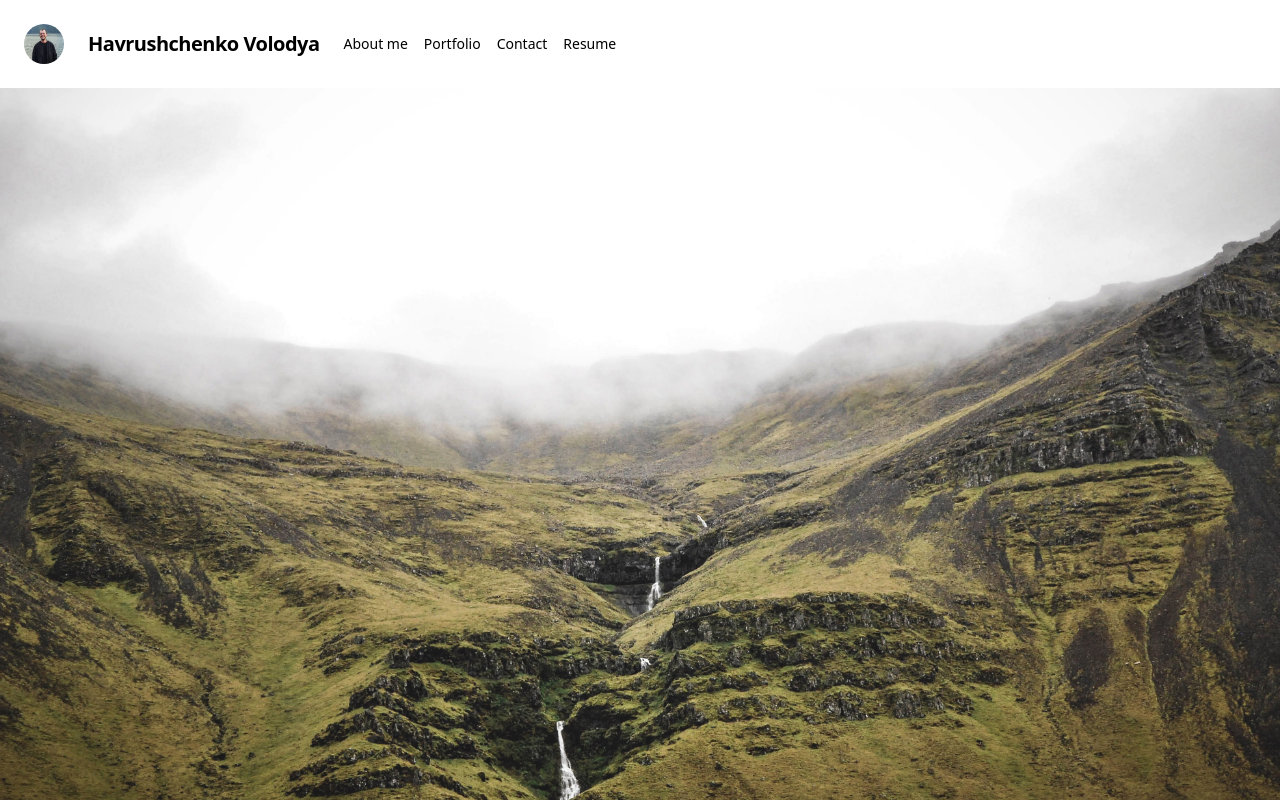
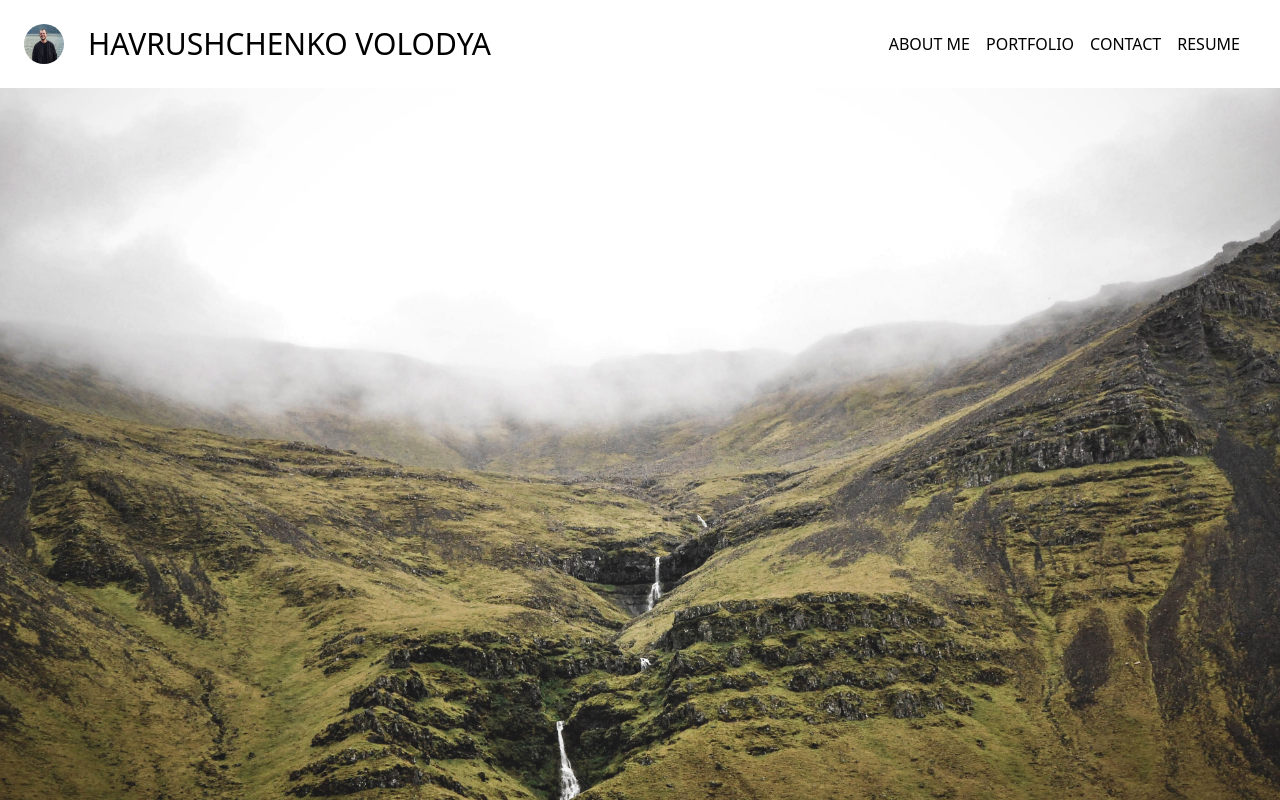
Before and after one commit to Havrushchenko/react-portfolio, a React (Create React App) app: page / in a window 1280 px wide. Shown: the top 800 px of the page. Built offline with nearby package versions, Linux system fonts and the light colour scheme.

Commit message:
added conditional rendering of pages

```diff
--- a/src/App.js
+++ b/src/App.js
@@ -1,32 +1,47 @@
-import React, { useState } from 'react';
-import Nav from './components/Nav';
-import Footer from './components/Footer';
+import React from "react";
+import PortfolioContainer from "./components/PortfolioContainer";
 
-function App() {
-  const [categories] = useState([
-    { name: 'about me' },
-    { name: 'portfolio' },
-    { name: 'contact' },
-    { name: 'resume' },
-  ]);
-
-  const [currentCategory, setCurrentCategory] = useState(categories[0]);
-
-  return (
-    <div>
-      <header>
-        <Nav
-          categories={categories}
-          setCurrentCategory={setCurrentCategory}
-          currentCategory={currentCategory}>
-        </Nav>
-      </header>
-      <main>
-        <div className="background-image"></div>
-      </main>
-      <Footer></Footer>
-    </div>
-  );
-}
+const App = () => <PortfolioContainer />;
 
 export default App;
+
+
+
+// import React, { useState } from 'react';
+// import Nav from './components/Nav';
+// import About from './components/About';
+// import Resume from './components/Resume';
+// import Footer from './components/Footer';
+
+
+// function App() {
+//   const [categories] = useState([
+//     { name: 'about me' },
+//     { name: 'portfolio' },
+//     { name: 'contact' },
+//     { name: 'Resume' },
+//   ]);
+
+//   const [currentCategory, setCurrentCategory] = useState(categories[0]);
+
+//   return (
+//     <div>
+//       <header>
+//         <Nav
+//           categories={categories}
+//           setCurrentCategory={setCurrentCategory}
+//           currentCategory={currentCategory}>
+//         </Nav>
+//       </header>
+//       <main>
+//         <div className="background-image">
+//           <Resume></Resume>
+//         <About></About>
+//         </div>
+//       </main>
+//       <Footer></Footer>
+//     </div>
+//   );
+// }
+
+// export default App;
--- /dev/null
+++ b/src/components/About/index.js
@@ -0,0 +1,24 @@
+import React from 'react';
+import avatar from '../../assets/img/avatar.jpg';
+
+export default function About() {
+    return (
+        <div class="flex items-center justify-center h-screen">
+            <div class="flex items-center">
+                <div class="max-h-96 md:h-screen">
+                    <div class="flex bg-white p-10">
+                        <div class="mb-auto mt-auto max-w-lg">
+                            <h1 class="text-3xl uppercase">Havrushchenko Volodya</h1>
+                            <p class="font-semibold mb-5">Web Developer, Lviv (UA)</p>
+                            <p>Lorem ipsum dolor sit amet, consectetuer adipiscing elit. Donec odio. Quisque volutpat mattis eros. Nullam malesuada erat ut turpis. Suspendisse urna nibh, viverra non, semper suscipit, posuere a, pede.</p>
+                            <button class="bg-black rounded-md py-3 px-7 mt-6 text-white">Email Me</button>
+                        </div>
+                        <div className="avatar">
+                            <img src={avatar} alt=""></img>
+                        </div>
+                    </div>
+                </div>
+            </div>
+        </div>
+    );
+}
--- a/src/components/Footer/index.js
+++ b/src/components/Footer/index.js
@@ -2,7 +2,6 @@ import React from 'react';
 const year = new Date().getFullYear();
 
 function Footer() {
-
     return (
         <section>
             <footer className="flex items-center justify-between flex-wrap bg-teal p-6">
@@ -77,7 +76,7 @@ function Footer() {
                     </a>
                 </div>
             </footer>
-<div className='flex justify-center text-sm'>
+            <div className='flex justify-center text-sm pb-6'>
                 {`Copyright © ${year}`}</div>
         </section>
     );
--- a/src/components/Nav/index.js
+++ b/src/components/Nav/index.js
@@ -1,40 +1,58 @@
-import React, { useEffect } from 'react';
+import React from 'react';
 import avatar from '../../assets/img/avatar.jpg';
-import { capitalizeFirstLetter } from '../../utils/helpers';
 
-function Nav(props) {
-    const {
-        categories = [],
-        setCurrentCategory,
-        currentCategory,
-    } = props;
+// TODO: Add a comment explaining how we are able to extract the key value pairs from props
 
-    useEffect(() => {
-        document.title = capitalizeFirstLetter(currentCategory.name);
-    }, [currentCategory]);
-
+function Nav({ currentPage, handlePageChange }) {
     return (
         <nav className="flex items-center justify-between flex-wrap bg-teal p-6">
             <div className="flex items-center flex-no-shrink mr-6">
-            <img class="w-10 h-10 rounded-full mr-6" src={avatar} alt="Rounded avatar"></img>
-                <span className="font-semibold text-xl tracking-tight">Havrushchenko Volodya</span>
+                <img className="w-10 h-10 rounded-full mr-6" src={avatar} alt="Rounded avatar"></img>
+                <span className="text-3xl uppercase">Havrushchenko Volodya</span>
             </div>
-            <div className="w-full block flex-grow lg:flex lg:items-center lg:w-auto">
-                <div className="text-sm lg:flex-grow">
-                    <a href="#responsive-header">
-                        {categories.map((category) => (
-                            <li
-                                className={`block mt-4 lg:inline-block lg:mt-0 text-teal-lighter hover:text-zinc-700 mr-4 ${currentCategory.name === category.name && 'navActive'
-                                    }`}
-                                key={category.name}
-                            >
-                                <span
-                                    onClick={() => setCurrentCategory(category)}
-                                >
-                                    {capitalizeFirstLetter(category.name)}
-                                </span>
-                            </li>
-                        ))}
+            <div className="w-full block justify-end lg:flex lg:items-center lg:w-auto">
+                <div className="lg:flex-grow">
+                    <a
+                        href="#about"
+                        onClick={() => handlePageChange('About Me')}
+                        //*  TODO: BONUS: Add a comment explaining what kind of operator this is and what it is checking for
+
+                        className={currentPage === 'About Me' ? '' : 'block mt-4 lg:inline-block lg:mt-0  mr-4 uppercase'}
+                    >
+                        About Me
+                    </a>
+                </div>
+                <div className="lg:flex-grow">
+                    <a
+                        href="#portfolio"
+                        onClick={() => handlePageChange('Portfolio')}
+                        //*  TODO: BONUS: Add a comment explaining what kind of operator this is and what it is checking for
+
+                        className={currentPage === 'Portfolio' ? '' : 'block mt-4 lg:inline-block lg:mt-0  mr-4 uppercase'}
+                    >
+                        Portfolio
+                    </a>
+                </div>
+                <div className="lg:flex-grow">
+                    <a
+                        href="#contact"
+                        onClick={() => handlePageChange('Contact')}
+                        //*  TODO: BONUS: Add a comment explaining what kind of operator this is and what it is checking for
+
+                        className={currentPage === 'Contact' ? '' : 'block mt-4 lg:inline-block lg:mt-0  mr-4 uppercase'}
+                    >
+                        Contact
+                    </a>
+                </div>
+                <div className="lg:flex-grow">
+                    <a
+                        href="#resume"
+                        onClick={() => handlePageChange('Resume')}
+                        //*  TODO: BONUS: Add a comment explaining what kind of operator this is and what it is checking for
+
+                        className={currentPage === 'Resume' ? '' : 'block mt-4 lg:inline-block lg:mt-0  mr-4 uppercase'}
+                    >
+                        Resume
                     </a>
                 </div>
             </div>
@@ -43,3 +61,57 @@ function Nav(props) {
 }
 
 export default Nav;
+
+
+
+
+
+
+
+
+
+
+
+
+
+// function Nav(props) {
+//     const {
+//         categories = [],
+//         setCurrentCategory,
+//         currentCategory,
+//     } = props;
+
+//     useEffect(() => {
+//         document.title = capitalizeFirstLetter(currentCategory.name);
+//     }, [currentCategory]);
+
+//     return (
+//         <nav className="flex items-center justify-between flex-wrap bg-teal p-6">
+//             <div className="flex items-center flex-no-shrink mr-6">
+//                 <img className="w-10 h-10 rounded-full mr-6" src={avatar} alt="Rounded avatar"></img>
+//                 <span className="text-3xl uppercase">Havrushchenko Volodya</span>
+//             </div>
+//             <div className="w-full block justify-end lg:flex lg:items-center lg:w-auto">
+//                 <div className="lg:flex-grow">
+//                     <a href="#">
+//                         {categories.map((category) => (
+//                             <li
+//                                 className={`block mt-4 lg:inline-block lg:mt-0  mr-4 uppercase ${currentCategory.name === category.name && 'underline'
+//                                     }`}
+//                                 key={category.name}
+//                             >
+//                                 <span
+//                                     onClick={() => setCurrentCategory(category)}
+//                                 >
+//                                     {capitalizeFirstLetter(category.name)}
+//                                 </span>
+//                             </li>
+//                         ))}
+//                     </a>
+//                 </div>
+//             </div>
+//         </nav>
+//     );
+// }
+
+// export default Nav;
--- /dev/null
+++ b/src/components/PortfolioContainer/index.js
@@ -0,0 +1,31 @@
+import React, { useState } from 'react';
+import Nav from '../Nav/index';
+import About from '../About/index';
+import Resume from '../Resume/index';
+import Footer from '../Footer/index';
+
+export default function PortfolioContainer() {
+  const [currentPage, setCurrentPage] = useState('Home');
+
+  // TODO: Add a comment describing the functionality of this method
+  const renderPage = () => {
+    if (currentPage === 'About Me') {
+      return <About />;
+    }
+    if (currentPage === 'Resume') {
+      return <Resume />;
+    }
+  };
+
+  const handlePageChange = (page) => setCurrentPage(page);
+
+  return (
+    <div>
+      <Nav currentPage={currentPage} handlePageChange={handlePageChange} />
+      <div className="background-image">
+      {renderPage()}
+      </div>
+      <Footer></Footer>
+    </div>
+  );
+}
--- /dev/null
+++ b/src/components/Resume/index.js
@@ -0,0 +1,10 @@
+import { capitalizeFirstLetter } from '../../utils/helpers';
+
+function Resume() {
+    return (
+        <section className="bg-dark">
+        </section>
+    );
+}
+
+export default Resume;
--- a/src/index.css
+++ b/src/index.css
@@ -8,3 +8,8 @@
     height: 100vh;
     background-size: cover;
 }
+
+.avatar {
+    max-width: 300px;
+    height: auto;
+}
--- a/tailwind.config.js
+++ b/tailwind.config.js
@@ -1,5 +1,5 @@
 module.exports = {
-  content: ['./src/components/Nav/index.js', './src/components/Footer/index.js'],
+  content: ['./src/components/Nav/index.js', './src/components/Footer/index.js', './src/components/About/index.js'],
   theme: {
     extend: {},
   },
```
Also changed, not shown: src/assets/img/icons/facebook.png (added). Lines whose indentation alone changed are shown as unchanged.
